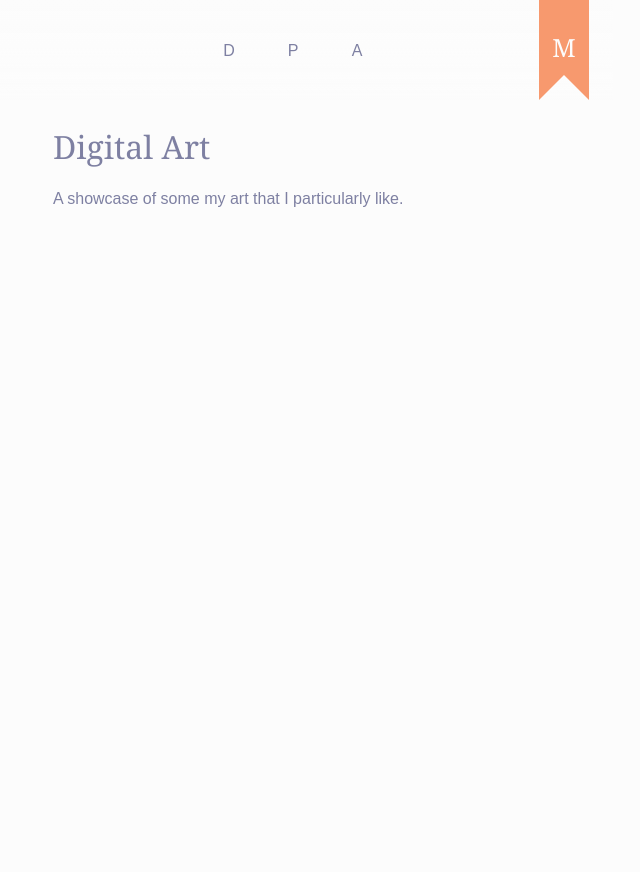
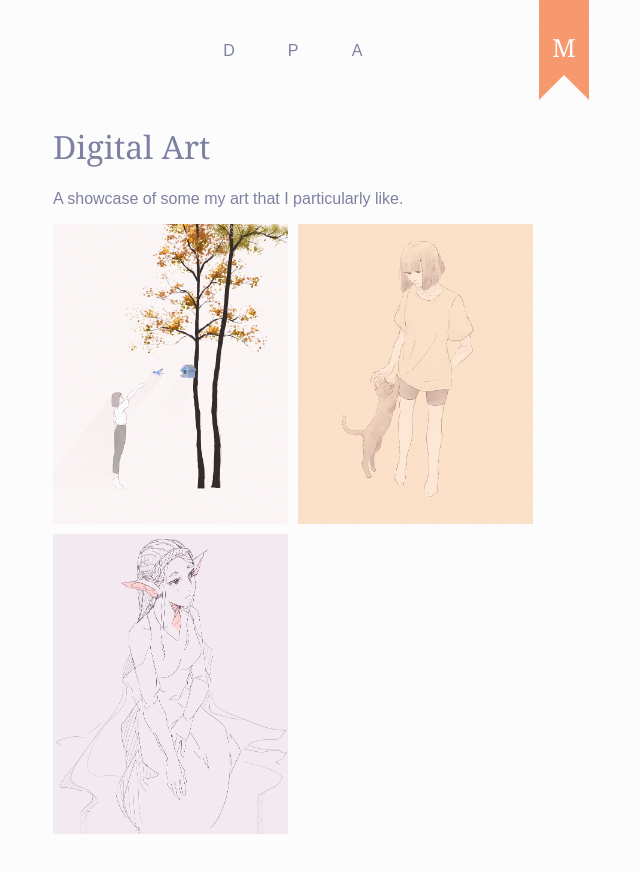
Before and after one commit to MelvinHK/MyWebsiteV2, a website built with Vite: page art.html in a window 1280 px wide. Shown: the whole page, without its empty margins (347-987 px from the left). Before the commit the page ends 800 px from the top, so only its background shows below. Built offline with nearby package versions, Linux system fonts and the light colour scheme; what @barba/core would draw is missing.

Commit message:
start gallery grid

```diff
--- a/art.html
+++ b/art.html
@@ -21,9 +21,21 @@
   </div>
   <main id="container" data-barba="container" data-barba-namespace="Digital Art">
     <div class="content">
-        <h1>Digital Art</h1>
-        <p>A showcase of some my art that I particularly like.</p>
+      <h1>Digital Art</h1>
+      <p>A showcase of some my art that I particularly like.</p>
+      <div class="gallery">
+        <div>
+          <img src="/digitalArt/bH.webp" alt="A lady holding her hand out for a blue jay bird.">
+        </div>
+        <div>
+          <img src="/digitalArt/ctr.webp" alt="">
+        </div>
+        <div>
+          <img src="/digitalArt/hr.webp" alt="">
+        </div>
+      </div>
     </div>
+
   </main>
   <script type="module" src="./main.js"></script>
 </body>
--- a/styles/index.css
+++ b/styles/index.css
@@ -176,6 +176,23 @@
   margin-top: 30px;
 }
 
+/********** DIGITAL ART **********/
+
+.gallery {
+  display: grid;
+  align-self: center;
+  gap: 10px;
+  grid-template-columns: repeat(auto-fit, minmax(200px, 2fr));
+  grid-auto-rows: 300px;
+  grid-auto-flow: dense;
+}
+
+.gallery div img {
+  width: 100%;
+  height: 100%;
+  object-fit: cover;
+}
+
 /********** GENERAL **********/
 
 .accent-col {
```
